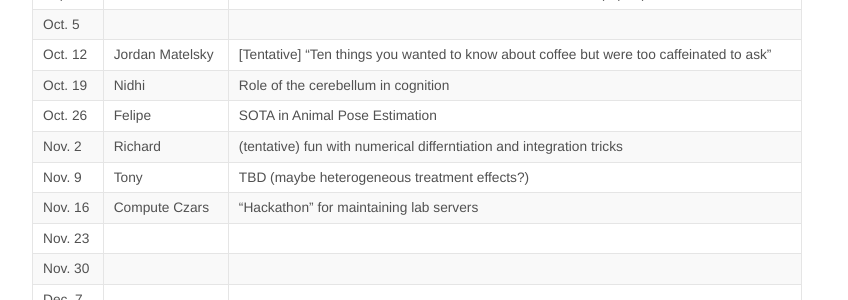
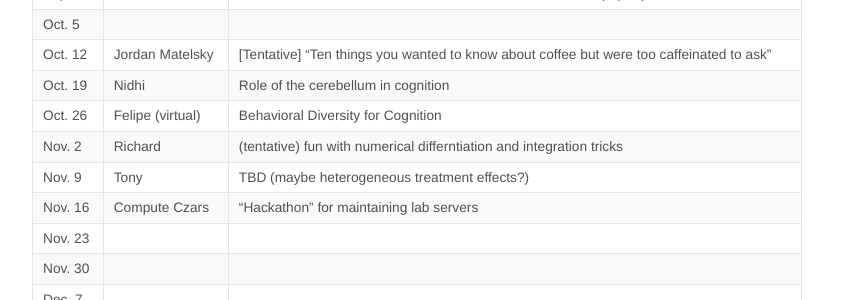
Before and after one commit to KordingLab/KordingLab.github.io, a Jekyll site: the page built from _posts/2021-01-01-upcoming-lab-teaching.md, in a window 1280 px wide and 900 px high, scrolled down 428 px. Shown: the part 152-452 px from the top of the window, without its empty margins (223-1071 px from the left). Built offline with Jekyll 4.4.1, drawn with Linux system fonts in a browser that asks for light colours; nearby versions of some CDN libraries; comment, search, counter and statistics services are not loaded.

Commit message:
Update 2021-01-01-upcoming-lab-teaching.md

```diff
--- a/_posts/2021-01-01-upcoming-lab-teaching.md
+++ b/_posts/2021-01-01-upcoming-lab-teaching.md
@@ -17,7 +17,7 @@ Get on the listserve for announcements: https://groups.google.com/forum/#!forum/
 | Oct. 5 | | |
 | Oct. 12 | Jordan Matelsky | [Tentative] "Ten things you wanted to know about coffee but were too caffeinated to ask" |
 | Oct. 19 | Nidhi | Role of the cerebellum in cognition |
-| Oct. 26 | Felipe | SOTA in Animal Pose Estimation |
+| Oct. 26 | Felipe (virtual) | Behavioral Diversity for Cognition |
 | Nov. 2 | Richard | (tentative) fun with numerical differntiation and integration tricks |
 | Nov. 9 | Tony | TBD (maybe heterogeneous treatment effects?) |
 | Nov. 16 | Compute Czars | "Hackathon" for maintaining lab servers |
```
